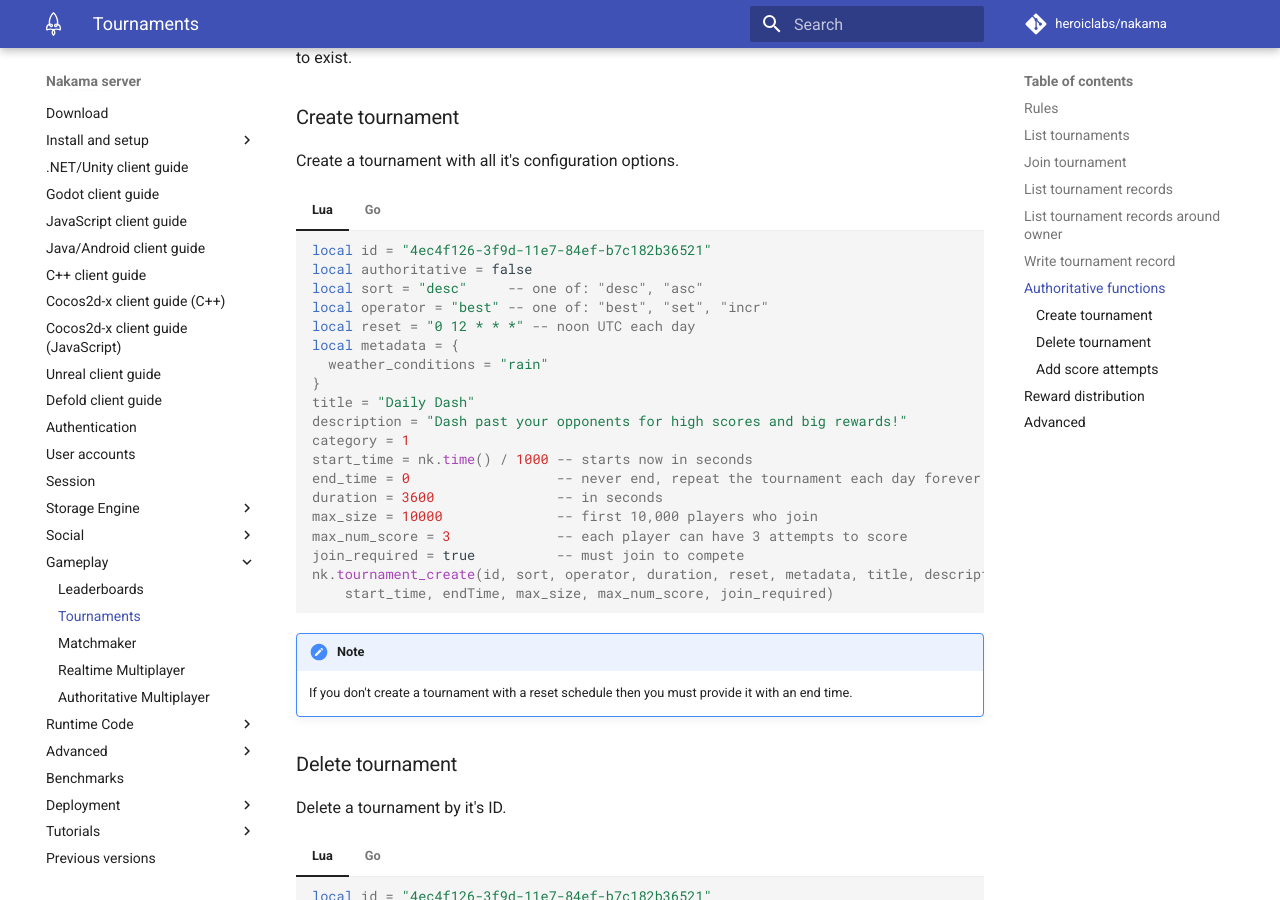
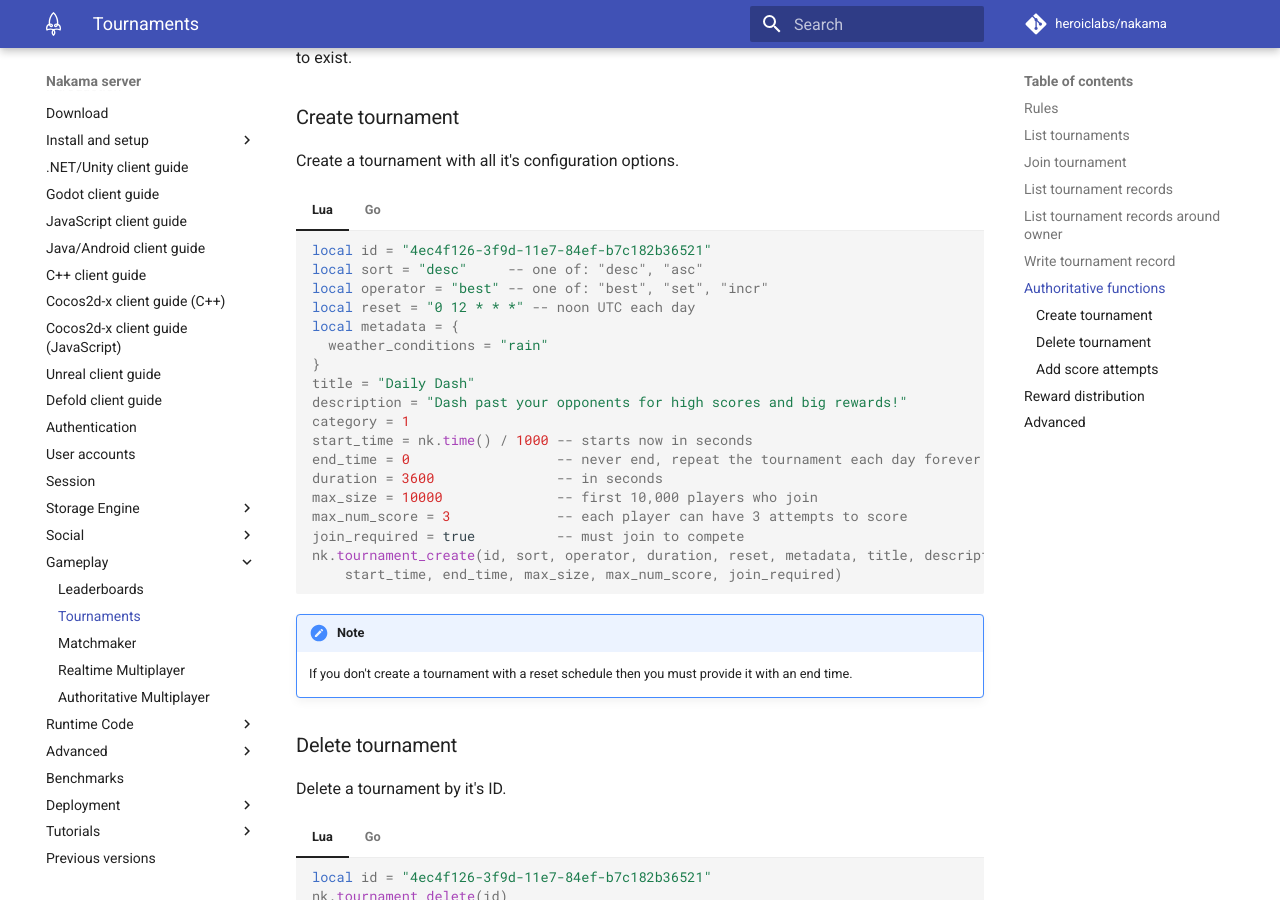
Before and after one commit to heroiclabs/nakama-docs, an MkDocs documentation site: the page built from docs/gameplay-tournaments.md, in a window 1280 px wide and 900 px high, scrolled down 2293 px. Built offline with MkDocs 1.6.1 and Material for MkDocs 9.7.7, drawn with Linux system fonts in a browser that asks for light colours; comment, search, counter and statistics services are not loaded.

Commit message:
Fix the Lua example for creating a tournament.
Removed an unreferenced local variable and fixed the naming of another local variable in the example for creating a tournament.

````diff
--- a/docs/gameplay-tournaments.md
+++ b/docs/gameplay-tournaments.md
@@ -654,7 +654,6 @@
 === "Lua"
 	```lua
 	local id = "4ec4f126-3f9d-11e7-84ef-b7c182b36521"
-	local authoritative = false
 	local sort = "desc"     -- one of: "desc", "asc"
 	local operator = "best" -- one of: "best", "set", "incr"
 	local reset = "0 12 * * *" -- noon UTC each day
@@ -671,7 +670,7 @@
 	max_num_score = 3             -- each player can have 3 attempts to score
 	join_required = true          -- must join to compete
 	nk.tournament_create(id, sort, operator, duration, reset, metadata, title, description, category,
-	    start_time, endTime, max_size, max_num_score, join_required)
+	    start_time, end_time, max_size, max_num_score, join_required)
 	```
 
 === "Go"
````
